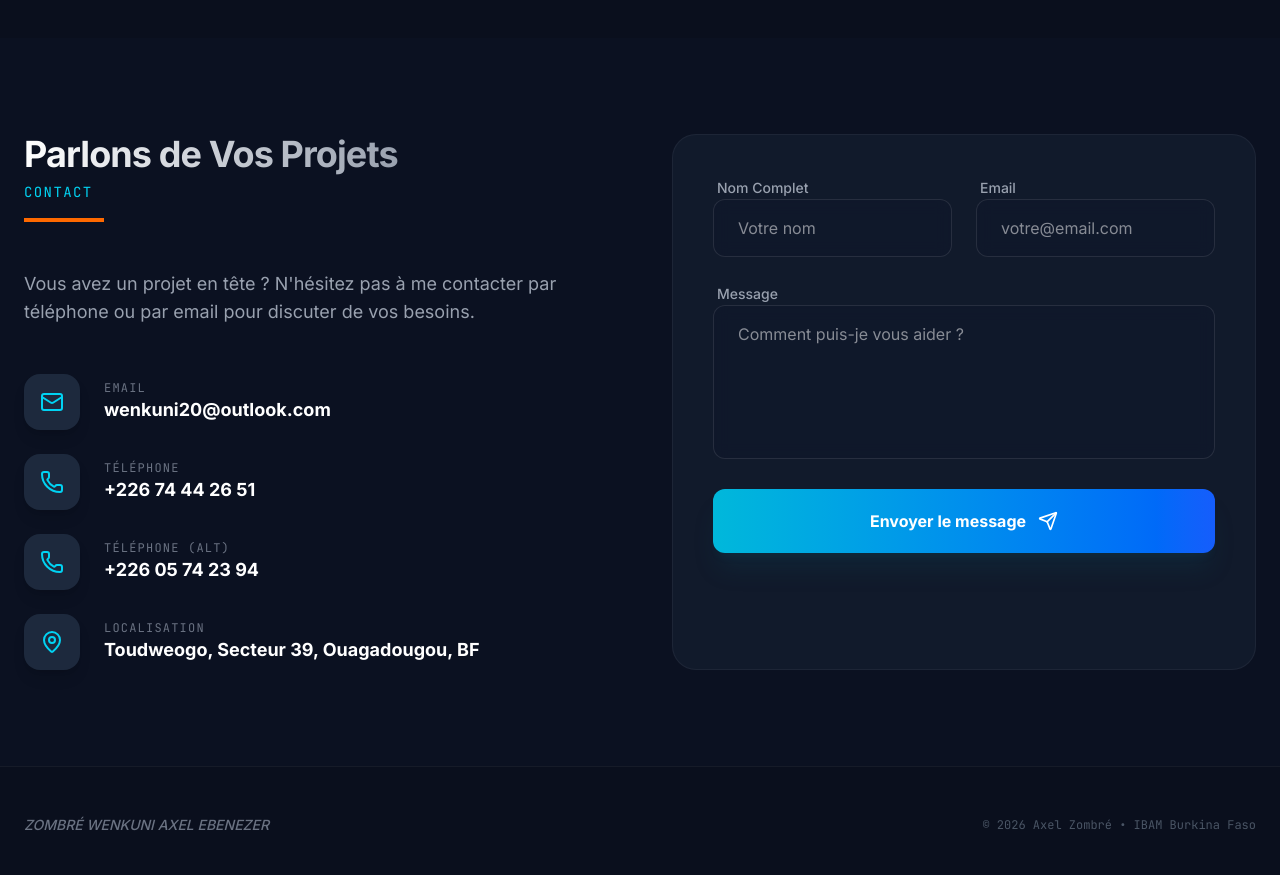
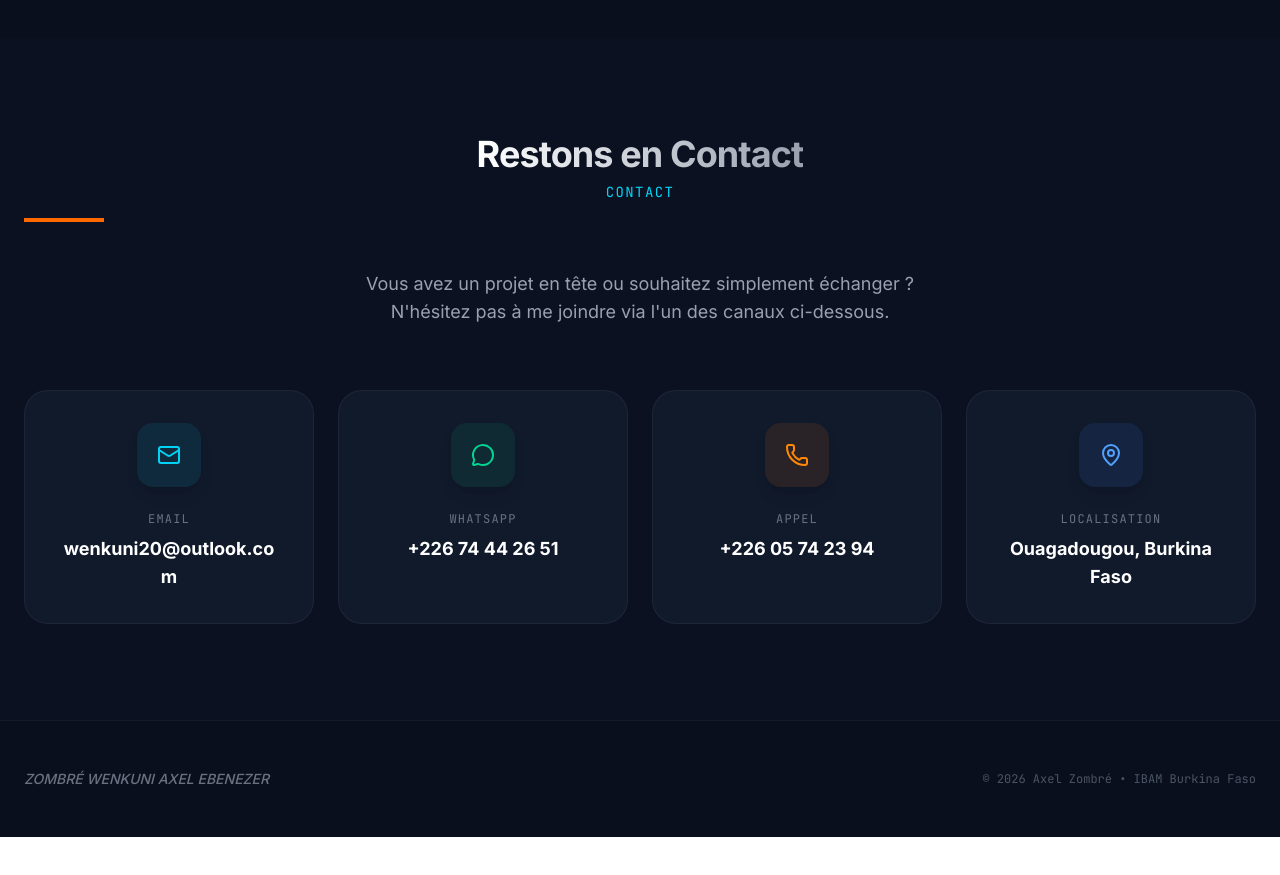
Before and after one commit to zombreaxel-coder/zombreportfolio, a React (Vite) app: page / in a window 1280 px wide. Shown: the part 5000-5875 px from the top of the page. After the commit the page ends 5837 px from the top, so only its background shows below. Built offline with nearby package versions, Linux system fonts and the light colour scheme.

Commit message:
refactor: Remove unused contact form logic
The client-side and server-side logic for handling contact form submissions has been removed. This functionality is no longer required as an alternative method will be implemented.

```diff
--- a/server.ts
+++ b/server.ts
@@ -3,24 +3,10 @@ import cors from 'cors';
 import path from 'path';
 import { fileURLToPath } from 'url';
 import { createServer as createViteServer } from 'vite';
-import { Resend } from 'resend';
 import 'dotenv/config';
 
 const __filename = fileURLToPath(import.meta.url);
 const __dirname = path.dirname(__filename);
-
-let resendClient: Resend | null = null;
-
-function getResendClient() {
-  if (!resendClient) {
-    const apiKey = process.env.RESEND_API_KEY;
-    if (!apiKey) {
-      throw new Error('RESEND_API_KEY is not defined in environment variables');
-    }
-    resendClient = new Resend(apiKey);
-  }
-  return resendClient;
-}
 
 async function startServer() {
   const app = express();
@@ -28,40 +14,6 @@ async function startServer() {
 
   app.use(cors());
   app.use(express.json());
-
-  // API Routes
-  app.post('/api/contact', async (req, res) => {
-    const { name, email, message } = req.body;
-
-    console.log(`Nouveau message pour axelzombre11@gmail.com de ${name} (${email}): ${message}`);
-
-    try {
-      const resend = getResendClient();
-
-      const { data, error } = await resend.emails.send({
-        from: 'Contact Portefolio <onboarding@resend.dev>',
-        to: ['wenkuni20@outlook.com'],
-        subject: `Nouveau message de ${name}`,
-        html: `
-          <h3>Nouveau message de contact</h3>
-          <p><strong>Nom :</strong> ${name}</p>
-          <p><strong>Email :</strong> ${email}</p>
-          <p><strong>Message :</strong></p>
-          <p>${message}</p>
-        `,
-      });
-
-      if (error) {
-        console.error('Erreur Resend:', error);
-        return res.status(400).json({ success: false, error });
-      }
-
-      res.status(200).json({ success: true, message: 'Message envoyé avec succès !', data });
-    } catch (error) {
-      console.error('Erreur lors de l\'envoi:', error);
-      res.status(500).json({ success: false, message: 'Erreur serveur ou clé API manquante' });
-    }
-  });
 
   // Vite middleware for development
   if (process.env.NODE_ENV !== 'production') {
--- a/src/App.tsx
+++ b/src/App.tsx
@@ -25,7 +25,8 @@ import {
   Clock,
   Box,
   Menu,
-  X
+  X,
+  MessageCircle
 } from 'lucide-react';
 
 // --- Types ---
@@ -189,41 +190,6 @@ export default function App() {
   const [activeSection, setActiveSection] = useState('hero');
   const [scrolled, setScrolled] = useState(false);
   const [mobileMenuOpen, setMobileMenuOpen] = useState(false);
-
-  // Contact Form State
-  const [formData, setFormData] = useState({ name: '', email: '', message: '' });
-  const [isSubmitting, setIsSubmitting] = useState(false);
-  const [isSubmitted, setIsSubmitted] = useState(false);
-
-  const handleFormChange = (e: React.ChangeEvent<HTMLInputElement | HTMLTextAreaElement>) => {
-    setFormData(prev => ({ ...prev, [e.target.name]: e.target.value }));
-  };
-
-  const handleFormSubmit = async (e: React.FormEvent) => {
-    e.preventDefault();
-    if (!formData.name || !formData.email || !formData.message) return;
-
-    setIsSubmitting(true);
-    try {
-      const response = await fetch('/api/contact', {
-        method: 'POST',
-        headers: { 'Content-Type': 'application/json' },
-        body: JSON.stringify(formData),
-      });
-
-      if (response.ok) {
-        setIsSubmitted(true);
-        setFormData({ name: '', email: '', message: '' });
-      } else {
-        alert('Erreur lors de l\'envoi du message.');
-      }
-    } catch (error) {
-      console.error('Erreur:', error);
-      alert('Une erreur est survenue.');
-    } finally {
-      setIsSubmitting(false);
-    }
-  };
 
   useEffect(() => {
     const handleScroll = () => {
@@ -584,114 +550,44 @@ export default function App() {
       {/* Contact Section */}
       <section id="contact" className="py-24 bg-slate-900/30">
         <div className="max-w-7xl mx-auto px-6">
-          <div className="grid grid-cols-1 lg:grid-cols-2 gap-16">
-            <div>
-              <SectionTitle title="Parlons de Vos Projets" subtitle="Contact" />
-              <p className="text-gray-400 mb-12 text-lg">
-                Vous avez un projet en tête ? N'hésitez pas à me contacter par téléphone ou par email pour discuter de vos besoins.
+          <div className="text-center mb-16">
+            <SectionTitle title="Restons en Contact" subtitle="Contact" />
+            <p className="text-gray-400 text-lg max-w-2xl mx-auto mt-4">
+              Vous avez un projet en tête ou souhaitez simplement échanger ? <br />
+              N'hésitez pas à me joindre via l'un des canaux ci-dessous.
             </p>
+          </div>
 
-              <div className="space-y-6">
+          <div className="grid grid-cols-1 md:grid-cols-2 lg:grid-cols-4 gap-6">
             {[
-                  { icon: <Mail />, label: "Email", value: "wenkuni20@outlook.com", link: "mailto:wenkuni20@outlook.com" },
-                  { icon: <Phone />, label: "Téléphone", value: "+226 74 44 26 51", link: "tel:+22674442651" },
-                  { icon: <Phone />, label: "Téléphone (Alt)", value: "+226 05 74 23 94", link: "tel:+22605742394" },
-                  { icon: <MapPin />, label: "Localisation", value: "Toudweogo, Secteur 39, Ouagadougou, BF" }
+              { icon: <Mail />, label: "Email", value: "wenkuni20@outlook.com", link: "mailto:wenkuni20@outlook.com", color: "cyan" },
+              { icon: <MessageCircle />, label: "WhatsApp", value: "+226 74 44 26 51", link: "https://wa.me/22674442651", color: "green" },
+              { icon: <Phone />, label: "Appel", value: "+226 05 74 23 94", link: "tel:+22605742394", color: "orange" },
+              { icon: <MapPin />, label: "Localisation", value: "Ouagadougou, Burkina Faso", color: "blue" }
             ].map((item, i) => (
-                  <div key={i} className="flex items-center gap-6 group">
-                    <div className="w-14 h-14 rounded-2xl bg-slate-800 flex items-center justify-center text-cyan-400 group-hover:bg-cyan-500 group-hover:text-white transition-all shadow-lg group-hover:shadow-cyan-900/20">
+              <motion.div
+                key={i}
+                initial={{ opacity: 0, y: 20 }}
+                whileInView={{ opacity: 1, y: 0 }}
+                transition={{ duration: 0.5, delay: i * 0.1 }}
+                className="p-8 rounded-3xl bg-slate-800/40 border border-white/5 hover:border-cyan-500/30 transition-all group flex flex-col items-center text-center"
+              >
+                <div className={`w-16 h-16 rounded-2xl mb-6 flex items-center justify-center transition-all shadow-lg group-hover:scale-110 ${
+                  item.color === 'cyan' ? 'bg-cyan-500/10 text-cyan-400 group-hover:bg-cyan-500 group-hover:text-white' :
+                  item.color === 'green' ? 'bg-emerald-500/10 text-emerald-400 group-hover:bg-emerald-500 group-hover:text-white' :
+                  item.color === 'orange' ? 'bg-orange-500/10 text-orange-400 group-hover:bg-orange-500 group-hover:text-white' :
+                  'bg-blue-500/10 text-blue-400 group-hover:bg-blue-500 group-hover:text-white'
+                }`}>
                   {item.icon}
                 </div>
-                    <div>
-                      <p className="text-xs font-mono text-gray-500 uppercase tracking-widest">{item.label}</p>
+                <p className="text-xs font-mono text-gray-500 uppercase tracking-widest mb-2">{item.label}</p>
                 {item.link ? (
-                        <a href={item.link} className="text-white font-bold text-lg hover:text-cyan-400 transition-colors">{item.value}</a>
+                  <a href={item.link} className="text-white font-bold text-lg hover:text-cyan-400 transition-colors break-all">{item.value}</a>
                 ) : (
                   <p className="text-white font-bold text-lg">{item.value}</p>
                 )}
-                    </div>
-                  </div>
+              </motion.div>
             ))}
-              </div>
-            </div>
-
-            <div className="bg-slate-800/40 p-10 rounded-3xl border border-white/5 relative overflow-hidden">
-              {isSubmitted ? (
-                <motion.div
-                  initial={{ opacity: 0, scale: 0.95 }}
-                  animate={{ opacity: 1, scale: 1 }}
-                  className="flex flex-col items-center justify-center text-center py-12"
-                >
-                  <div className="w-20 h-20 rounded-full bg-cyan-500/10 flex items-center justify-center text-cyan-400 mb-6 font-bold shadow-[0_0_30px_rgba(6,182,212,0.2)] border border-cyan-500/20">
-                    <Rocket className="w-10 h-10" />
-                  </div>
-                  <h3 className="text-3xl font-bold mb-4">Message envoyé !</h3>
-                  <p className="text-gray-400 max-w-xs mx-auto mb-8">
-                    Merci pour votre message. Je reviendrai vers vous dans les plus brefs délais.
-                  </p>
-                  <button
-                    onClick={() => setIsSubmitted(false)}
-                    className="text-cyan-400 font-bold hover:text-cyan-300 transition-colors"
-                  >
-                    Envoyer un autre message
-                  </button>
-                </motion.div>
-              ) : (
-                <form className="space-y-6" onSubmit={handleFormSubmit}>
-                  <div className="grid grid-cols-1 sm:grid-cols-2 gap-6">
-                    <div className="space-y-2">
-                      <label className="text-sm font-medium text-gray-400 ml-1">Nom Complet</label>
-                      <input
-                        required
-                        type="text"
-                        name="name"
-                        value={formData.name}
-                        onChange={handleFormChange}
-                        placeholder="Votre nom"
-                        className="w-full px-6 py-4 rounded-xl bg-slate-900/50 backdrop-blur-sm border border-white/10 focus:border-cyan-500 outline-none text-white transition-all hover:bg-slate-900/80"
-                      />
-                    </div>
-                    <div className="space-y-2">
-                      <label className="text-sm font-medium text-gray-400 ml-1">Email</label>
-                      <input
-                        required
-                        type="email"
-                        name="email"
-                        value={formData.email}
-                        onChange={handleFormChange}
-                        placeholder="votre@email.com"
-                        className="w-full px-6 py-4 rounded-xl bg-slate-900/50 backdrop-blur-sm border border-white/10 focus:border-cyan-500 outline-none text-white transition-all hover:bg-slate-900/80"
-                      />
-                    </div>
-                  </div>
-                  <div className="space-y-2">
-                    <label className="text-sm font-medium text-gray-400 ml-1">Message</label>
-                    <textarea
-                      required
-                      name="message"
-                      value={formData.message}
-                      onChange={handleFormChange}
-                      rows={5}
-                      placeholder="Comment puis-je vous aider ?"
-                      className="w-full px-6 py-4 rounded-xl bg-slate-900/50 backdrop-blur-sm border border-white/10 focus:border-cyan-500 outline-none text-white transition-all resize-none hover:bg-slate-900/80"
-                    ></textarea>
-                  </div>
-                  <button
-                    disabled={isSubmitting}
-                    className="w-full py-5 bg-gradient-to-r from-cyan-500 to-blue-600 hover:from-cyan-600 hover:to-blue-700 disabled:opacity-50 disabled:cursor-not-allowed text-white font-bold rounded-xl transition-all shadow-xl shadow-cyan-900/20 flex items-center justify-center gap-3 group relative overflow-hidden"
-                  >
-                    {isSubmitting ? (
-                      <div className="w-6 h-6 border-2 border-white/30 border-t-white rounded-full animate-spin" />
-                    ) : (
-                      <>
-                        Envoyer le message
-                        <Send className="w-5 h-5 group-hover:translate-x-1 group-hover:-translate-y-1 transition-transform" />
-                      </>
-                    )}
-                  </button>
-                </form>
-              )}
-            </div>
           </div>
         </div>
       </section>
```
Lines whose indentation alone changed are shown as unchanged.
